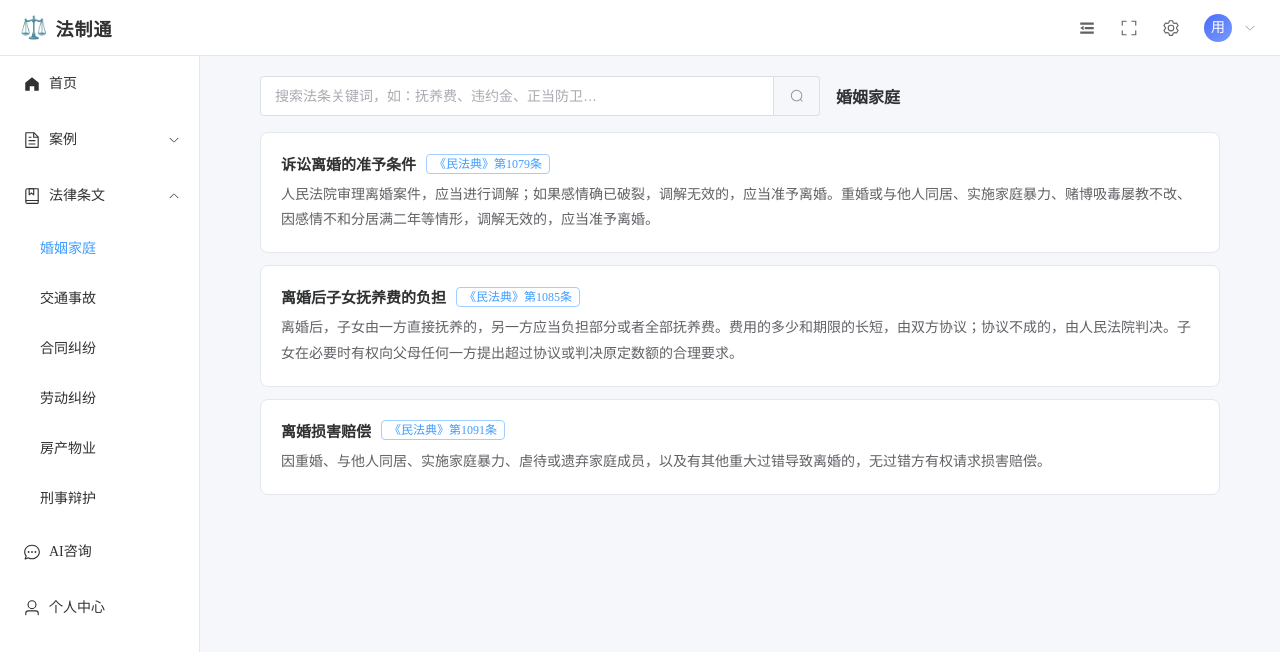
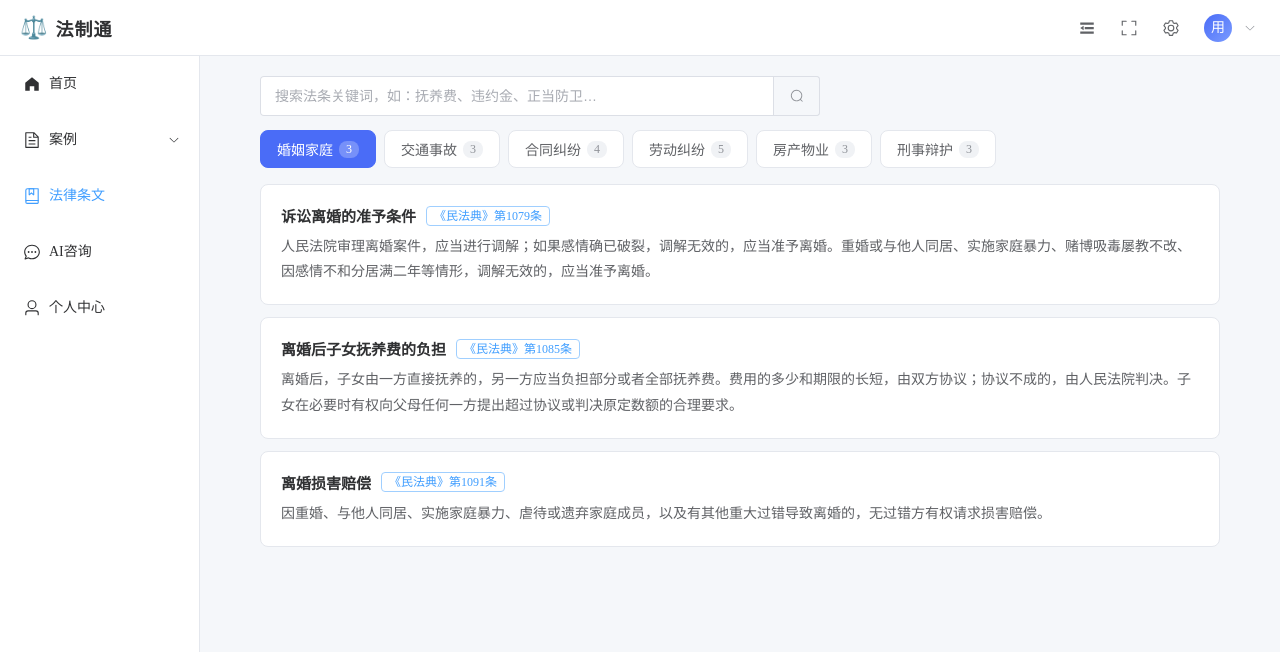
Before and after one commit to shikong-six/-, a Vue app in the folder frontend/: page /laws in a window 1280 px wide. Before the commit this address led to /laws/marriage. Shown: the top 652 px of the page. Built offline with nearby package versions, Linux system fonts and the light colour scheme; sample sign-in values are in the browser's storage.

Commit message:
refactor(frontend): 法律条文改页面内嵌模块分块，撤出侧边栏子菜单
- 侧边栏恢复单项 /laws；模块改为页内卡片式分块（选中主色高亮 + 法条数小标）
- 本地状态切换模块，不再走嵌套路由；删除 LawCategoryView

```diff
--- a/frontend/src/components/AppLayout.vue
+++ b/frontend/src/components/AppLayout.vue
@@ -77,19 +77,11 @@
             <el-menu-item index="/cases/property"><span>房产物业</span></el-menu-item>
             <el-menu-item index="/cases/criminal"><span>刑事辩护</span></el-menu-item>
           </el-sub-menu>
-          <!-- 法律条文：展开六大模块（嵌套路由 /laws/:category），不再挂文档上传 -->
-          <el-sub-menu index="/laws">
-            <template #title>
-              <el-icon><Collection /></el-icon>
-              <span>法律条文</span>
-            </template>
-            <el-menu-item index="/laws/marriage"><span>婚姻家庭</span></el-menu-item>
-            <el-menu-item index="/laws/traffic"><span>交通事故</span></el-menu-item>
-            <el-menu-item index="/laws/contract"><span>合同纠纷</span></el-menu-item>
-            <el-menu-item index="/laws/labor"><span>劳动纠纷</span></el-menu-item>
-            <el-menu-item index="/laws/property"><span>房产物业</span></el-menu-item>
-            <el-menu-item index="/laws/criminal"><span>刑事辩护</span></el-menu-item>
-          </el-sub-menu>
+          <!-- 法律条文：单一项，模块在页面内嵌分块切换 -->
+          <el-menu-item index="/laws">
+            <el-icon><Collection /></el-icon>
+            <span>法律条文</span>
+          </el-menu-item>
           <el-menu-item index="/chat" data-title="AI咨询">
             <el-icon><ChatDotRound /></el-icon>
             <span>AI咨询</span>
--- a/frontend/src/router/index.ts
+++ b/frontend/src/router/index.ts
@@ -42,19 +42,10 @@ const routes = [
         component: () => import('@/views/ChatView.vue')
       },
       {
-        // 法律条文库：外壳页（顶部搜索栏）+ 嵌套子路由（六大模块）
-        // 访问 /laws 默认落到婚姻家庭模块
+        // 法律条文库：单页内嵌模块分块（顶部模块切换 + 搜索 + 法条列表）
         path: 'laws',
-        component: () => import('@/views/LawsView.vue'),
-        redirect: '/laws/marriage',
-        children: [
-          {
-            // 模块法条列表：/laws/marriage、/laws/traffic 等
-            path: ':category',
-            name: 'LawCategory',
-            component: () => import('@/views/LawCategoryView.vue')
-          }
-        ]
+        name: 'Laws',
+        component: () => import('@/views/LawsView.vue')
       },
       {
         // 知识库：一级父路由，本身不渲染页面，访问 /knowledge 时重定向到列表页
--- a/frontend/src/views/LawCategoryView.vue
+++ /dev/null
@@ -1,80 +0,0 @@
-<!-- 法律模块的法条列表：嵌套路由 /laws/:category 的子组件 -->
-<template>
-  <div class="law-list">
-    <!-- 未知模块 -->
-    <el-empty v-if="!category" description="模块不存在" />
-
-    <!-- 当前模块下的法条卡片（按关键词过滤） -->
-    <template v-else>
-      <el-empty v-if="filtered.length === 0" description="没有匹配的法条，换个关键词试试" />
-      <el-card
-        v-for="item in filtered"
-        :key="item.id"
-        shadow="never"
-        class="law-card"
-      >
-        <div class="law-head">
-          <span class="law-title">{{ item.title }}</span>
-          <el-tag size="small" type="primary" effect="plain" class="law-source">{{ item.source }}</el-tag>
-        </div>
-        <p class="law-content">{{ item.content }}</p>
-      </el-card>
-    </template>
-  </div>
-</template>
-
-<script setup lang="ts">
-import {computed, inject, ref} from 'vue';
-import type {Ref} from 'vue';
-import {useRoute} from 'vue-router';
-import {getLawCategoryByKey} from '@/data/laws';
-
-const route = useRoute();
-// 父组件（LawsView）提供的搜索关键词（Ref<string>）
-const keyword = inject<Ref<string>>('lawKeyword', ref(''));
-
-// 当前模块（由路由段决定）
-const category = computed(() => getLawCategoryByKey(String(route.params.category || '')));
-
-// 按关键词过滤：命中要点名/出处/内容任一即保留，空关键词全量
-const filtered = computed(() => {
-  const list = category.value?.articles ?? [];
-  const kw = (keyword.value ?? '').trim();
-  if (!kw) return list;
-  return list.filter((item) =>
-    item.title.includes(kw) || item.source.includes(kw) || item.content.includes(kw)
-  );
-});
-</script>
-
-<style scoped>
-.law-list {
-  display: flex;
-  flex-direction: column;
-  gap: 12px;
-}
-.law-card {
-  border-radius: 8px;
-}
-.law-head {
-  display: flex;
-  align-items: center;
-  gap: 10px;
-  margin-bottom: 8px;
-  flex-wrap: wrap;
-}
-.law-title {
-  font-size: 15px;
-  font-weight: 600;
-  color: #303133;
-}
-.law-source {
-  border-radius: 4px;
-}
-.law-content {
-  margin: 0;
-  font-size: 14px;
-  color: #606266;
-  line-height: 1.8;
-}
-</style>
--- a/frontend/src/views/LawsView.vue
+++ b/frontend/src/views/LawsView.vue
@@ -1,7 +1,7 @@
-<!-- 法律条文库：顶部搜索栏 + 嵌套子路由（各模块法条列表） -->
+<!-- 法律条文库：顶部搜索 + 内嵌模块分块切换 + 当前模块法条列表（单页，不走嵌套路由） -->
 <template>
   <div class="laws-page">
-    <!-- 顶部搜索栏 -->
+    <!-- 顶部：搜索栏 -->
     <div class="laws-header">
       <el-input
         v-model="keyword"
@@ -15,29 +15,63 @@
           <el-button :icon="Search" @click="noop" />
         </template>
       </el-input>
-      <span class="category-name">{{ currentTitle }}</span>
     </div>
 
-    <!-- 嵌套子路由：当前模块的法条列表 -->
-    <router-view />
+    <!-- 内嵌模块分块：点模块切换法条列表 -->
+    <div class="module-tabs">
+      <div
+        v-for="category in lawCategories"
+        :key="category.key"
+        :class="['module-tab', { active: activeKey === category.key }]"
+        @click="activeKey = category.key"
+      >
+        {{ category.title }}
+        <span class="count">{{ category.articles.length }}</span>
+      </div>
+    </div>
+
+    <!-- 当前模块的法条列表（按关键词过滤） -->
+    <div class="law-list">
+      <el-empty v-if="filtered.length === 0" description="没有匹配的法条，换个关键词试试" />
+      <el-card
+        v-for="item in filtered"
+        :key="item.id"
+        shadow="never"
+        class="law-card"
+      >
+        <div class="law-head">
+          <span class="law-title">{{ item.title }}</span>
+          <el-tag size="small" type="primary" effect="plain" class="law-source">{{ item.source }}</el-tag>
+        </div>
+        <p class="law-content">{{ item.content }}</p>
+      </el-card>
+    </div>
   </div>
 </template>
 
 <script setup lang="ts">
-import {computed, provide, ref} from 'vue';
-import {useRoute} from 'vue-router';
+import {computed, ref} from 'vue';
 import {Search} from '@element-plus/icons-vue';
-import {getLawCategoryByKey} from '@/data/laws';
+import {lawCategories} from '@/data/laws';
 
-// 搜索关键词：提供给子路由组件过滤当前模块（响应式）
+// 搜索关键词：过滤当前模块（标题/出处/内容任一命中）
 const keyword = ref('');
-provide('lawKeyword', keyword);
+// 当前选中的模块 key（本地状态切换，不走路由）
+const activeKey = ref(lawCategories[0].key);
 
-const route = useRoute();
-// 当前模块名（标题区展示；子路由切换模块时跟随）
-const currentTitle = computed(() => {
-  const category = getLawCategoryByKey(String(route.params.category || ''));
-  return category ? category.title : '法律条文';
+// 当前模块
+const activeCategory = computed(() =>
+  lawCategories.find((c) => c.key === activeKey.value) ?? lawCategories[0]
+);
+
+// 按关键词过滤当前模块：空关键词全量
+const filtered = computed(() => {
+  const list = activeCategory.value.articles;
+  const kw = keyword.value.trim();
+  if (!kw) return list;
+  return list.filter((item) =>
+    item.title.includes(kw) || item.source.includes(kw) || item.content.includes(kw)
+  );
 });
 
 // 搜索按钮/回车：过滤是响应式的，这里留个钩子（后续可接后端全文检索）
@@ -52,18 +86,84 @@ function noop() {
   margin: 0 auto;
 }
 .laws-header {
+  margin-bottom: 14px;
+}
+.search-input {
+  max-width: 560px;
+}
+
+/* ===== 内嵌模块分块 ===== */
+.module-tabs {
+  display: flex;
+  flex-wrap: wrap;
+  gap: 8px;
+  margin-bottom: 16px;
+}
+.module-tab {
+  padding: 8px 16px;
+  border-radius: 8px;
+  background: #fff;
+  border: 1px solid #e4e7ed;
+  font-size: 14px;
+  color: #606266;
+  cursor: pointer;
+  user-select: none;
+  transition: all 0.15s;
   display: flex;
   align-items: center;
-  gap: 16px;
-  margin-bottom: 16px;
+  gap: 6px;
 }
-.search-input {
-  flex: 1;
-  max-width: 560px;
+.module-tab:hover {
+  color: #4a6cf7;
+  border-color: #4a6cf7;
 }
-.category-name {
-  font-size: 16px;
+/* 选中态：主色填充 */
+.module-tab.active {
+  background: #4a6cf7;
+  border-color: #4a6cf7;
+  color: #fff;
+}
+.module-tab.active .count {
+  background: rgba(255, 255, 255, 0.25);
+  color: #fff;
+}
+/* 每个模块的法条数量小标 */
+.count {
+  font-size: 12px;
+  background: #f0f2f5;
+  color: #909399;
+  border-radius: 8px;
+  padding: 1px 7px;
+}
+
+/* ===== 法条列表 ===== */
+.law-list {
+  display: flex;
+  flex-direction: column;
+  gap: 12px;
+}
+.law-card {
+  border-radius: 8px;
+}
+.law-head {
+  display: flex;
+  align-items: center;
+  gap: 10px;
+  margin-bottom: 8px;
+  flex-wrap: wrap;
+}
+.law-title {
+  font-size: 15px;
   font-weight: 600;
   color: #303133;
 }
+.law-source {
+  border-radius: 4px;
+}
+.law-content {
+  margin: 0;
+  font-size: 14px;
+  color: #606266;
+  line-height: 1.8;
+}
 </style>
```
